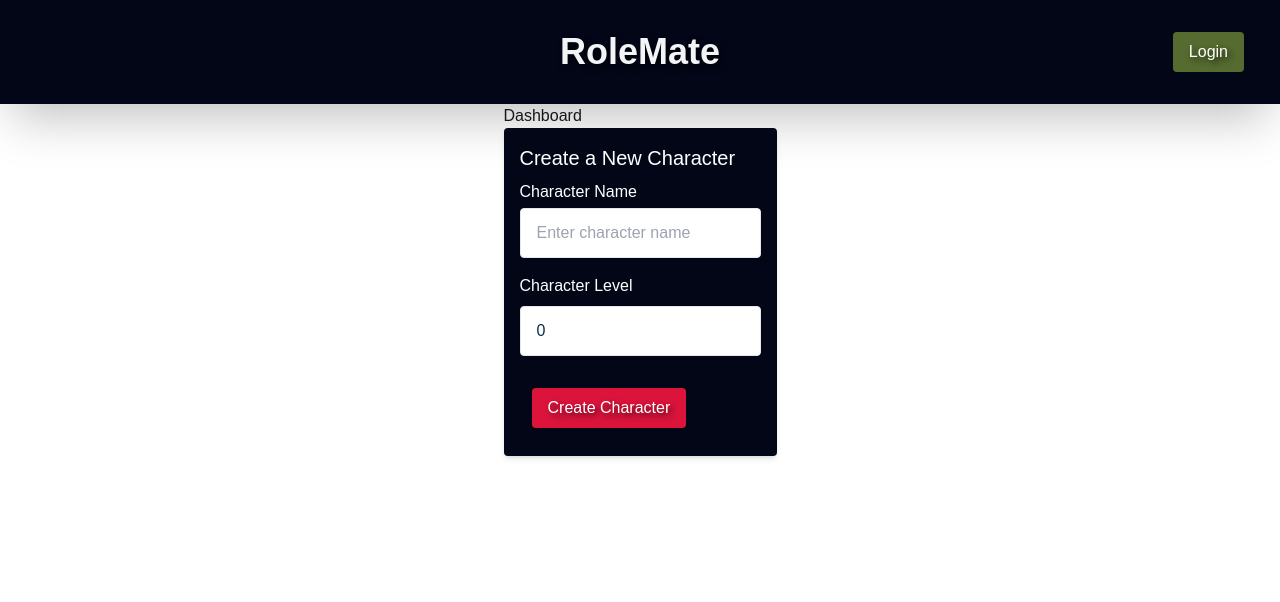
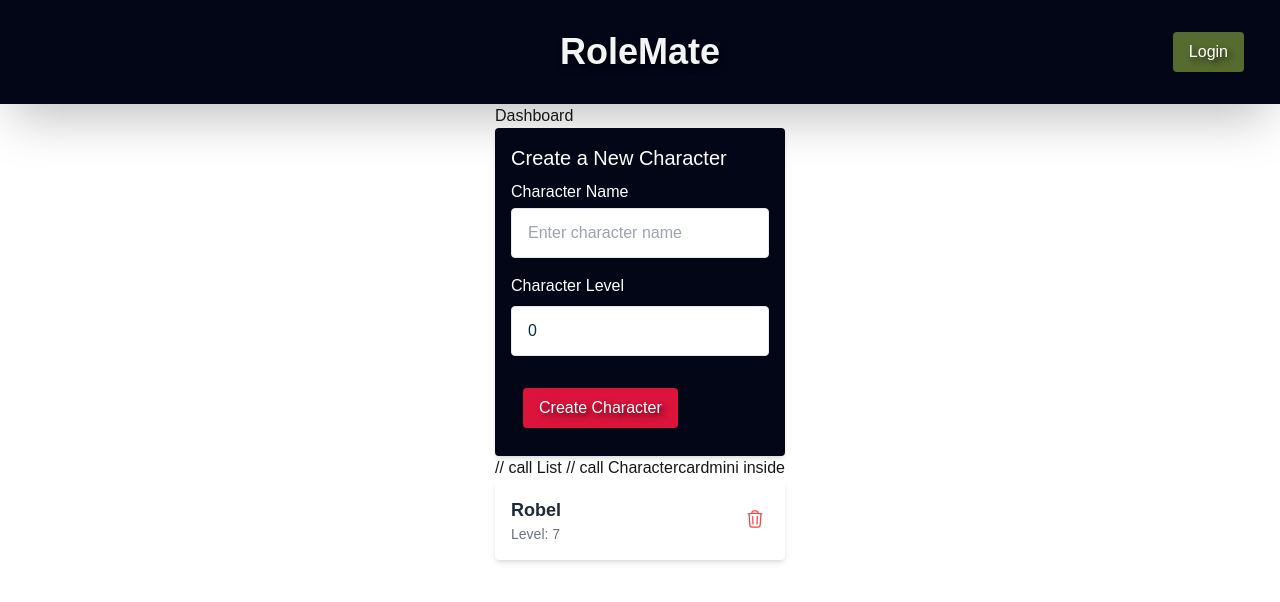
Before and after one commit to Ugits/RoleMate-Frontend, a Next.js app: page /dashboard in a window 1280 px wide. Shown: the top 602 px of the page. Built offline with nearby package versions, Linux system fonts and the light colour scheme.

Commit message:
Add Delete Character component

```diff
--- /dev/null
+++ b/app/(pages)/dashboard/_components/CharacterCardMini.tsx
@@ -0,0 +1,30 @@
+// app/_global-components/CharacterCardMini.tsx
+
+"use client";
+
+import { ICharacter } from "@/app/_types/ICharacter";
+import { DeleteCharacter } from "./DeleteCharacter"; // Adjust the import path based on your directory structure
+import React, { FC } from "react";
+
+interface CharacterCardMiniProps {
+  character: ICharacter;
+}
+
+export const CharacterCardMini: FC<CharacterCardMiniProps> = ({
+  character,
+}) => {
+  return (
+    <div className="flex flex-row justify-between p-4 bg-white rounded shadow-md hover:shadow-lg transition-shadow duration-300">
+      {/* Character Details */}
+      <div>
+        <h3 className="text-lg font-semibold text-gray-800">
+          {character.name}
+        </h3>
+        <p className="text-sm text-gray-500">Level: {character.level}</p>
+      </div>
+      <div className="flex justify-center items-center space-x-2">
+        <DeleteCharacter character={character} />
+      </div>
+    </div>
+  );
+};
--- a/app/(pages)/dashboard/_components/Dashboard.tsx
+++ b/app/(pages)/dashboard/_components/Dashboard.tsx
@@ -1,10 +1,15 @@
+import { ICharacter } from "@/app/_types/ICharacter";
+import { CharacterCardMini } from "./CharacterCardMini";
 import { CreateCharacter } from "./CreateCharacter";
 
 export const Dashboard = () => {
+    const mockCharacter: ICharacter = {id:23, name:"Robel", level:7}
   return (
     <div>
       <div>Dashboard</div>
       <CreateCharacter />
+      // call List // call Charactercardmini inside
+      <CharacterCardMini character={mockCharacter}/>
     </div>
   );
 };
--- /dev/null
+++ b/app/(pages)/dashboard/_components/DeleteCharacter.tsx
@@ -0,0 +1,88 @@
+"use client";
+
+import { ICharacter } from "@/app/_types/ICharacter";
+import { ICharacterID } from "@/app/_types/ICharacterID";
+import { TrashIcon } from "@heroicons/react/24/outline"; // Adjust the path based on the Heroicons version
+import { useRouter } from "next/navigation";
+import { useEffect, useState } from "react";
+
+interface DeleteCharacterProps {
+  character: ICharacter;
+}
+
+export const DeleteCharacter = ({ character }: DeleteCharacterProps) => {
+  const [token, setToken] = useState<string | null>(null);
+  const router = useRouter()
+  useEffect(() => {
+    if (typeof window !== "undefined") {
+      setToken(sessionStorage.getItem("accessToken"));
+    }
+  }, []);
+
+  const handleDeletion = async () => {
+
+    if (!token) {
+      alert("You must be logged in to delete a character.");
+      return;
+    }
+
+
+    if (!character.id) {
+      alert("Character ID is missing.");
+      return;
+    }
+
+
+    const confirmDelete = window.confirm(
+      `Are you sure you want to delete "${character.name}"?`
+    );
+    if (!confirmDelete) {
+      return;
+    }
+
+    const charToBeDeleted: ICharacterID = {id: character.id}
+
+
+    fetch(`http://localhost:8080/character/delete`, {
+        method: "DELETE",
+        headers: {
+          "Content-Type": "application/json",
+          Authorization: `Bearer ${token}`,
+        },
+        body: JSON.stringify(charToBeDeleted),
+      })
+        .then((response) => {
+          if (response.ok) {
+            return response.json();
+          } else {
+            return response.json().then((errData) => {
+              throw new Error(errData.message || "Failed to delete the character.");
+            });
+          }
+        })
+        .then((data) => {
+          alert(`Character "${character.name}" has been deleted successfully.`);
+          router.refresh();
+        })
+        .catch((error) => {
+          console.error("Error deleting character:", error);
+          alert(error.message || "An error occurred while deleting the character.");
+        });
+    };
+
+  return (
+    <div>
+      <button
+        onClick={handleDeletion}
+        className="p-1 hover:bg-red-100 rounded focus:outline-none focus:ring-2 focus:ring-red-500"
+        style={{ width: 28, height: 28 }}
+        aria-label={`Delete ${character.name}`}
+      >
+        <TrashIcon
+          className={`text-red-500`}
+          style={{ width: 20, height: 20 }}
+        />
+      </button>
+    </div>
+  );
+};
--- /dev/null
+++ b/app/_types/ICharacterID.ts
@@ -0,0 +1,3 @@
+export interface ICharacterID {
+    id: number
+}
```
Also changed, not shown: package.json (+6 -5 lines), 1 other file (tests, documents, lock files or other folders).
